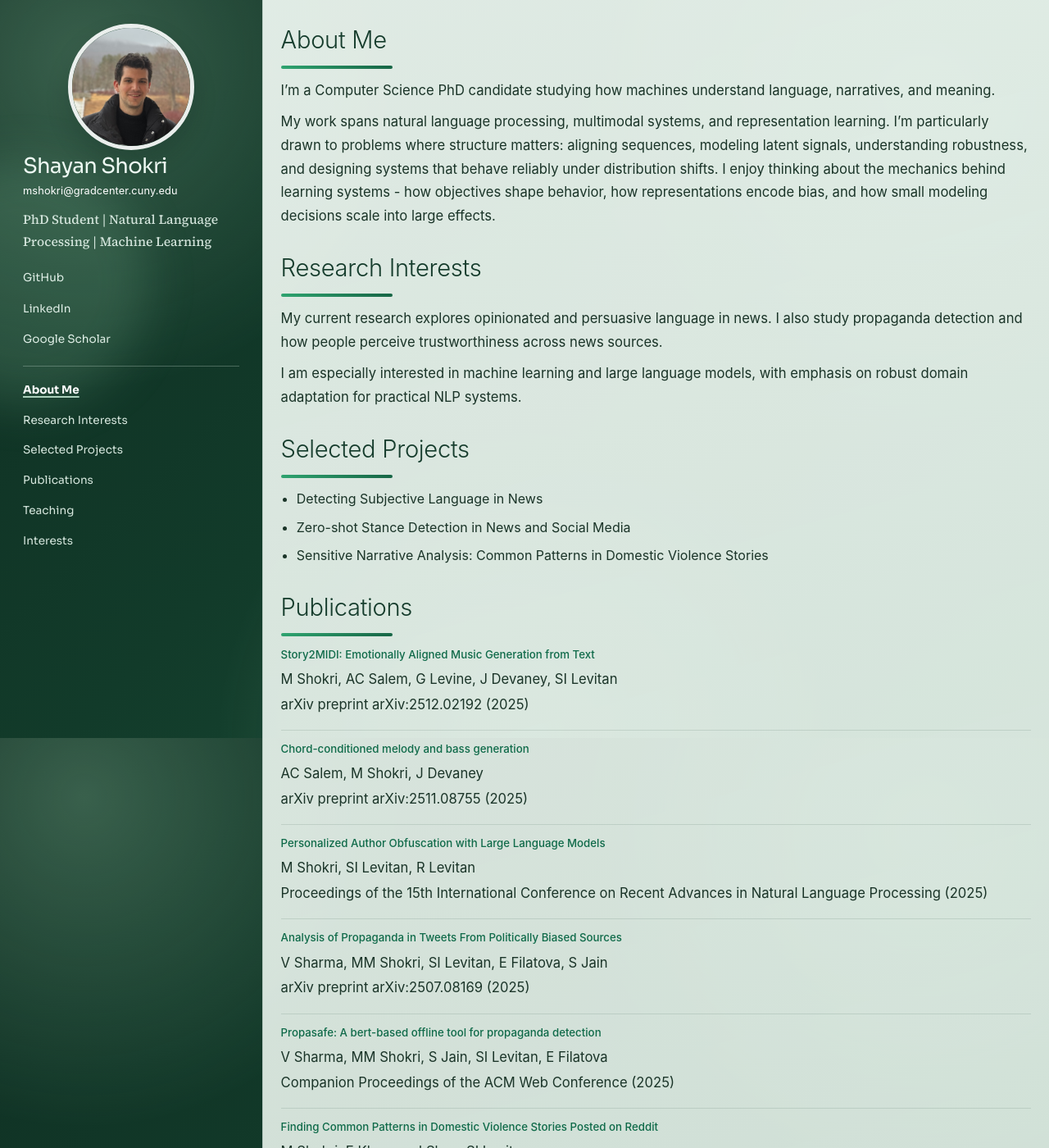
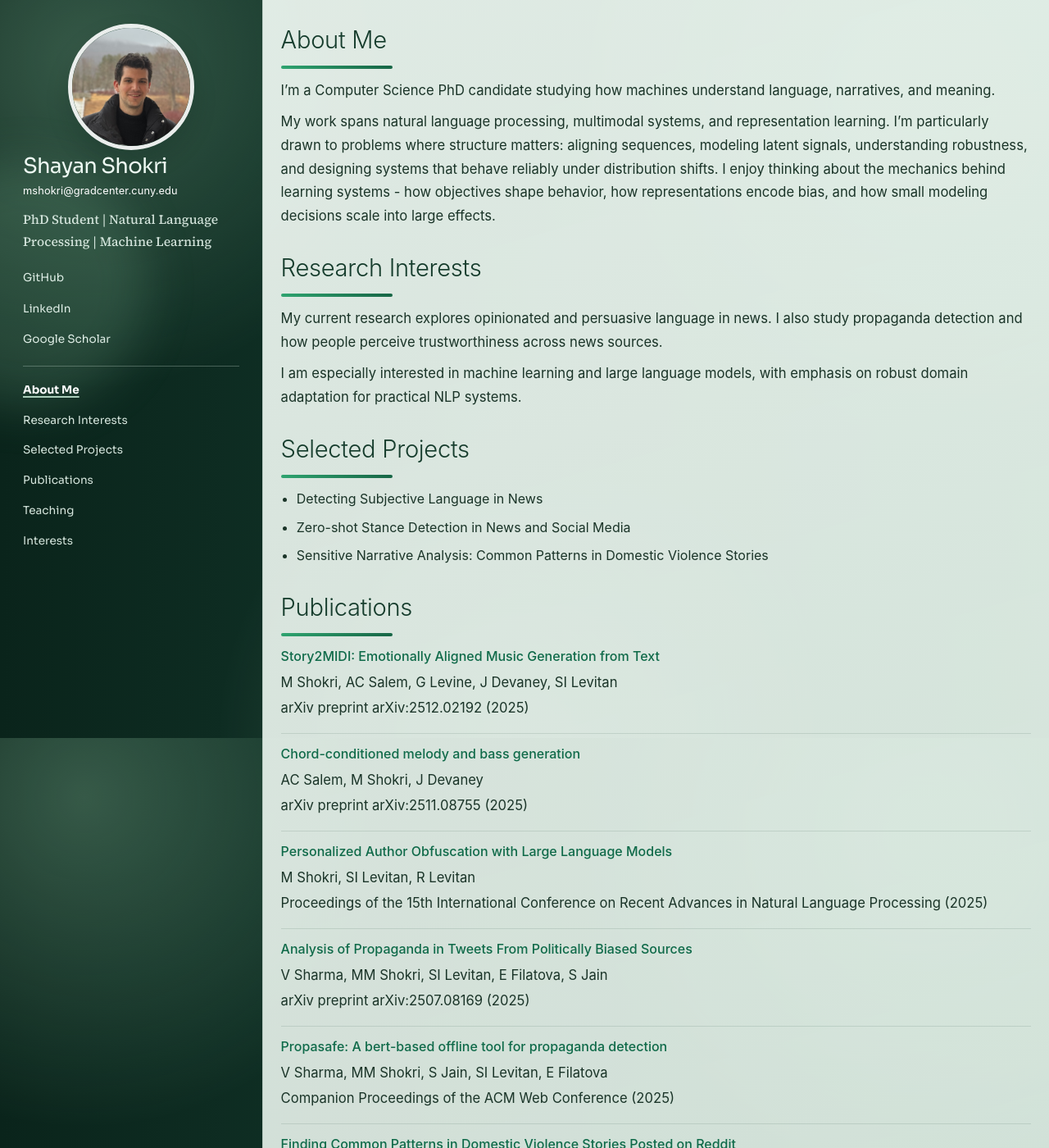
Before and after one commit to shaayaansh/shaayaansh.github.io, a Jekyll site: the page built from index.md, in a window 1280 px wide and 1400 px high. Shown: the whole window at 82% size. Built offline with Jekyll 4.4.1, drawn with Linux system fonts in a browser that asks for light colours.

Commit message:
Tune sidebar gradient and publication title size

```diff
--- a/assets/css/custom.css
+++ b/assets/css/custom.css
@@ -35,7 +35,7 @@
     radial-gradient(circle at 8% 8%, rgba(152, 206, 169, 0.3) 0%, transparent 28%),
     radial-gradient(circle at 88% 13%, rgba(106, 171, 135, 0.34) 0%, transparent 30%),
     radial-gradient(circle at 50% 100%, rgba(189, 220, 200, 0.2) 0%, transparent 34%),
-    linear-gradient(135deg, var(--bg-1), var(--bg-2) 45%, var(--bg-3));
+    linear-gradient(90deg, #0a241b 0%, #103126 35%, #1a5139 100%);
   min-height: 100vh;
   background-attachment: fixed;
 }
@@ -340,7 +340,7 @@
     "Helvetica Neue",
     "Segoe UI",
     sans-serif;
-  font-size: 0.83rem;
+  font-size: 1rem;
   line-height: 1.42;
   font-weight: 500;
   color: #0f6a49;
```
